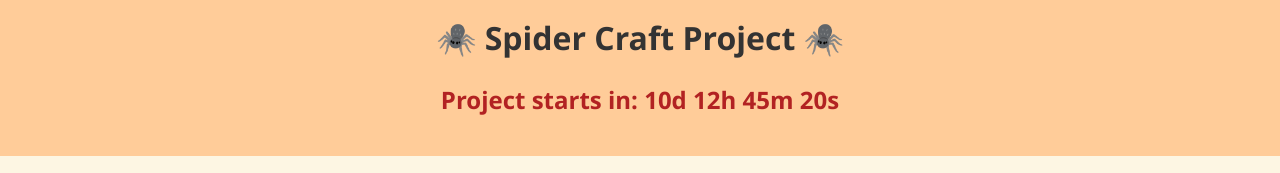
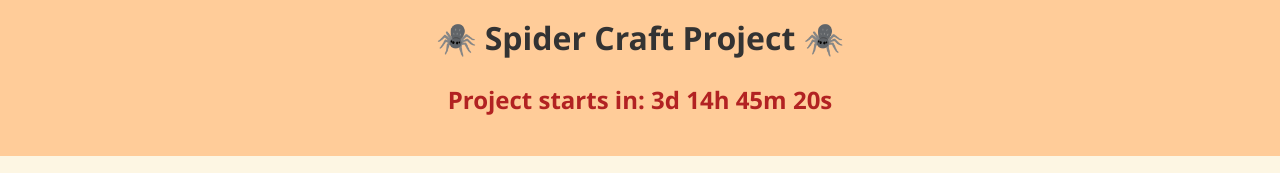
Before and after one commit to fanniemonaga/spider_project, a plain HTML site: page index.html in a window 1280 px wide. Shown: the top 173 px of the page. Drawn offline with Linux system fonts and the light colour scheme.

Commit message:
Update index.html

```diff
--- a/index.html
+++ b/index.html
@@ -86,7 +86,7 @@
 
 </div>
 
-<!--<script>
+<script>
   // Countdown to next Friday
   function updateCountdown() {
     const now = new Date();
@@ -106,25 +106,8 @@
 
   setInterval(updateCountdown, 1000);
   updateCountdown();
-</script>-->
-<script>
-  function updateCountdown() {
-    const now = new Date();
-    const target = new Date("2025-05-30T09:00:00+02:00"); // May 30, 2025, 9:00 AM SAST
+</script>
 
-    const diff = target - now;
-    const days = Math.floor(diff / (1000 * 60 * 60 * 24));
-    const hours = Math.floor((diff / (1000 * 60 * 60)) % 24);
-    const minutes = Math.floor((diff / (1000 * 60)) % 60);
-    const seconds = Math.floor((diff / 1000) % 60);
-
-    document.getElementById("countdown").textContent =
-      `Project starts in: ${days}d ${hours}h ${minutes}m ${seconds}s`;
-  }
-
-  setInterval(updateCountdown, 1000);
-  updateCountdown();
-</script>
 
 </body>
 </html>
```
